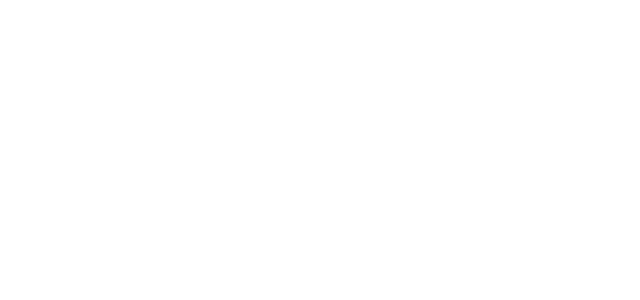
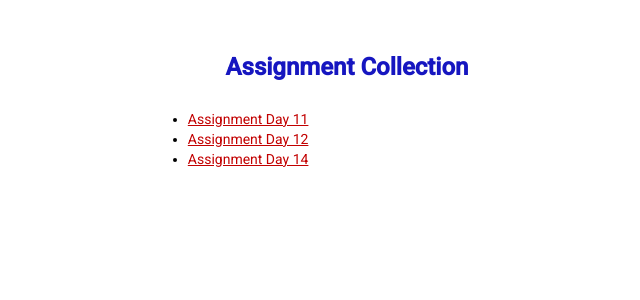
Before and after one commit to Saulid/angular-training, an Angular app: page /day20 in a window 1280 px wide. Before the commit this address led to /. Shown: the top 300 px of the page, without its empty margins (293-933 px from the left). Built offline with nearby package versions, Linux system fonts and the light colour scheme.

Commit message:
#day20
assignment of day20

```diff
--- a/src/app/app-routing.module.ts
+++ b/src/app/app-routing.module.ts
@@ -16,6 +16,8 @@
 import { AssignmentDay16Component } from './assignment-day16/assignment-day16.component';
 import { AssignmentDay18Component } from './assignment-day18/assignment-day18.component';
 import { AssignmentDay19Component } from './assignment-day19/assignment-day19.component';
+import { AssignmentDay20Component } from './assignment-day20/assignment-day20.component';
+import { PageNotFoundComponent } from './page-not-found/page-not-found.component';
 
 const routes: Routes = [
   { path: 'user-details', component: UserDetailsComponent },
@@ -32,7 +34,9 @@
   { path: 'day15', component: AssignmentDay15Component },
   { path: 'day16', component: AssignmentDay16Component },
   { path: 'day18', component: AssignmentDay18Component },
-  { path: 'day19', component: AssignmentDay19Component}
+  { path: 'day19', component: AssignmentDay19Component},
+  { path: 'day20', component: AssignmentDay20Component },
+  { path: '**', component: PageNotFoundComponent }
 ];
 
 @NgModule({
--- /dev/null
+++ b/src/app/assignment-day20/assignment-day20.component.html
@@ -0,0 +1,7 @@
+<h1>Assignment Collection</h1>
+
+<ul>
+  <li><a routerLink="/member/register" routerLinkActive="active">Assignment Day 11</a></li>
+  <li><a routerLink="/day12" routerLinkActive="active">Assignment Day 12</a></li>
+  <li><a routerLink="/day14" routerLinkActive="active">Assignment Day 14</a></li>
+</ul>
--- /dev/null
+++ b/src/app/assignment-day20/assignment-day20.component.scss
@@ -0,0 +1,15 @@
+h1 {
+  margin-top: 4%;
+  color: #1616c0;
+  font-weight: bold;
+  text-align: center;
+}
+
+ul {
+  width: 28%;
+  margin: 2% auto;
+
+  li > a {
+    color: #c20000;
+  }
+}
--- /dev/null
+++ b/src/app/assignment-day20/assignment-day20.component.ts
@@ -0,0 +1,15 @@
+import { Component, OnInit } from '@angular/core';
+
+@Component({
+  selector: 'app-assignment-day20',
+  templateUrl: './assignment-day20.component.html',
+  styleUrls: ['./assignment-day20.component.scss']
+})
+export class AssignmentDay20Component implements OnInit {
+
+  constructor() { }
+
+  ngOnInit(): void {
+  }
+
+}
--- /dev/null
+++ b/src/app/page-not-found/page-not-found.component.html
@@ -0,0 +1 @@
+<h1>Opps! Page Not Found...</h1>
--- /dev/null
+++ b/src/app/page-not-found/page-not-found.component.scss
@@ -0,0 +1,5 @@
+h1 {
+  text-align: center;
+  color: #be7772;
+  padding-top: 20%;
+}
--- /dev/null
+++ b/src/app/page-not-found/page-not-found.component.ts
@@ -0,0 +1,15 @@
+import { Component, OnInit } from '@angular/core';
+
+@Component({
+  selector: 'app-page-not-found',
+  templateUrl: './page-not-found.component.html',
+  styleUrls: ['./page-not-found.component.scss']
+})
+export class PageNotFoundComponent implements OnInit {
+
+  constructor() { }
+
+  ngOnInit(): void {
+  }
+
+}
```
Also changed, not shown: src/app/app.module.ts (+13 -4 lines), 2 other files (tests, documents, lock files or other folders).
